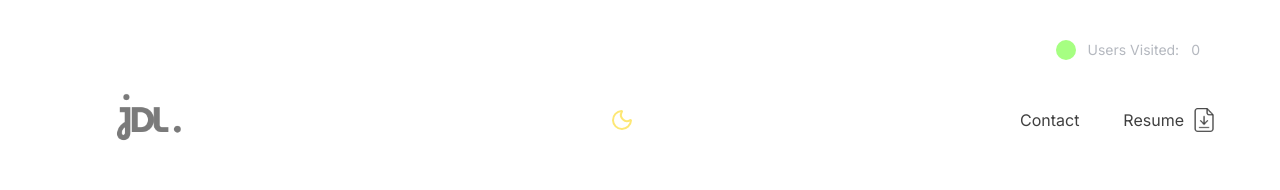
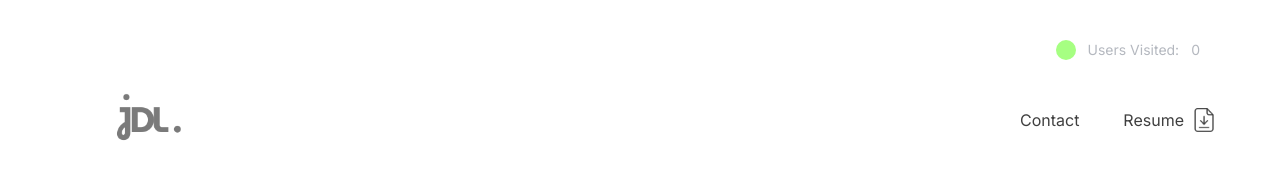
Before and after one commit to 10xdaemon/serverless-web-arch, a React (Vite) app: page / in a window 1280 px wide. Shown: the top 190 px of the page. Built offline with nearby package versions, Linux system fonts and the light colour scheme.

Commit message:
added dark mode --add later

```diff
--- a/client/components/Header.tsx
+++ b/client/components/Header.tsx
@@ -24,7 +24,7 @@ export default function Header() {
       </div>
 
       {/* Dark Mode Toggle - Center */}
-      <div className="flex-1 flex justify-center">
+      {/* <div className="flex-1 flex justify-center">
         <button
           onClick={toggleTheme}
           className="p-2 rounded-lg transition-all duration-300 hover:bg-gradient-to-br hover:from-slate-200 hover:to-slate-100 dark:hover:from-slate-800 dark:hover:to-slate-700"
@@ -36,7 +36,7 @@ export default function Header() {
             <Moon className="w-6 h-6 text-yellow-300 transition-transform duration-300 hover:scale-110" />
           )}
         </button>
-      </div>
+      </div> */}
 
       {/* Navigation */}
       <nav className="flex items-center gap-6 md:gap-11">
@@ -44,14 +44,14 @@ export default function Header() {
           href="https://www.linkedin.com/in/josiah-de-leon-00x/"
           target="_blank"
           rel="noopener noreferrer"
-          className="text-sm md:text-base font-medium text-black dark:text-white capitalize hover:opacity-70 transition-opacity"
+          className="text-sm md:text-base font-medium text-black capitalize hover:opacity-70 transition-opacity"
         >
           Contact
         </a>
         <a
           href="/assets/resume_01.pdf"
           download="Josiah_De_Leon_Resume.pdf"
-          className="flex items-center gap-2 text-sm md:text-base font-medium text-black dark:text-white capitalize hover:opacity-70 transition-opacity"
+          className="flex items-center gap-2 text-sm md:text-base font-medium text-black capitalize hover:opacity-70 transition-opacity"
         >
           <span>resume</span>
           <img
--- a/client/contexts/ThemeContext.tsx
+++ b/client/contexts/ThemeContext.tsx
@@ -9,13 +9,14 @@ const ThemeContext = createContext<ThemeContextType | undefined>(undefined);
 
 export function ThemeProvider({ children }: { children: React.ReactNode }) {
   const [isDark, setIsDark] = useState(() => {
+    // Default to light mode
     // Check localStorage first
     const saved = localStorage.getItem("theme");
     if (saved) {
       return saved === "dark";
     }
-    // Fall back to system preference
-    return window.matchMedia("(prefers-color-scheme: dark)").matches;
+    // Default to light mode (not system preference)
+    return false;
   });
 
   useEffect(() => {
```
